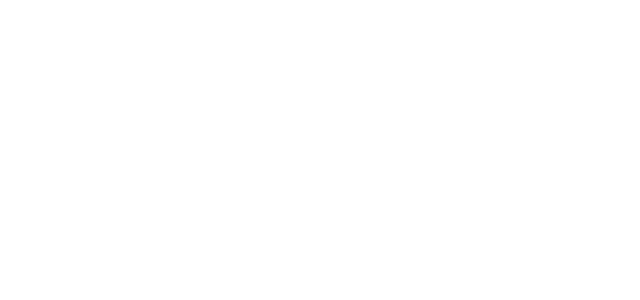
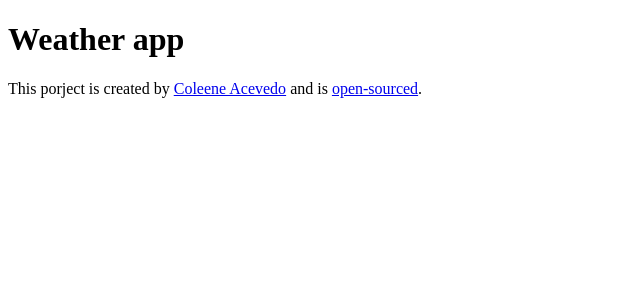
Before and after one commit to cmvce/weather-app, a React (Create React App) app: page / in a window 1280 px wide. Shown: the top 300 px of the page, without its empty margins (0-640 px from the left). Built offline with nearby package versions, Linux system fonts and the light colour scheme.

Commit message:
added the Github repo Url

```diff
--- a/src/App.js
+++ b/src/App.js
@@ -1,7 +1,22 @@
 import "./App.css";
 
 function App() {
-  return <div className="App"></div>;
+  return (
+    <div className="App">
+      <h1>Weather app</h1>
+      <footer>
+        This porject is created by{" "}
+        <a href="https://github.com/cmvce" target="blank_">
+          Coleene Acevedo
+        </a>{" "}
+        and is{" "}
+        <a href="https://github.com/cmvce/weather-app" target="blank_">
+          open-sourced
+        </a>
+        .
+      </footer>
+    </div>
+  );
 }
 
 export default App;
```
